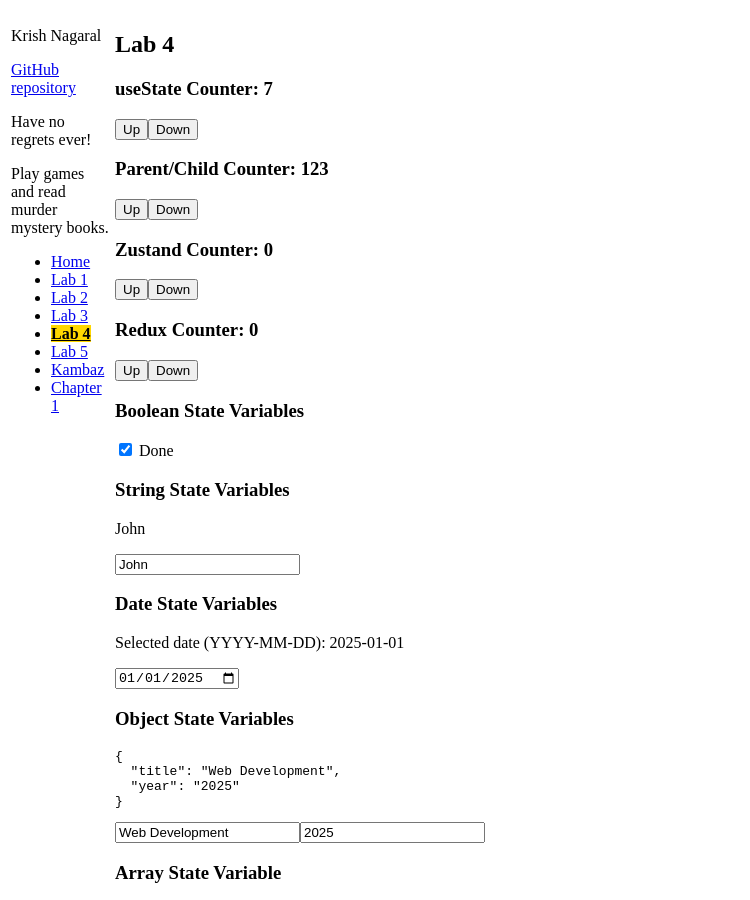
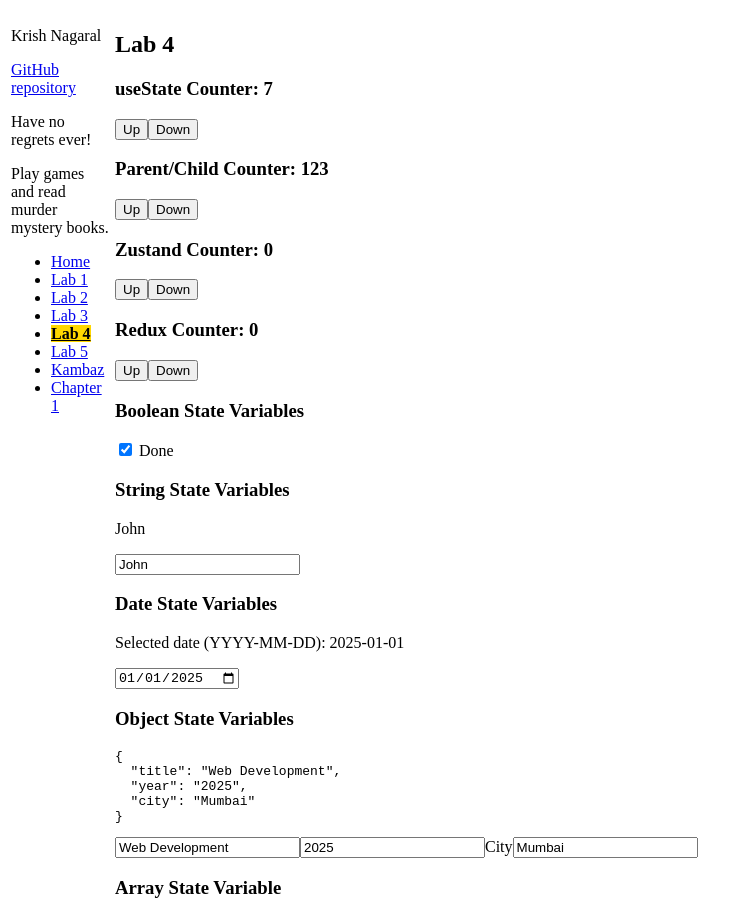
Before and after one commit to Blanq-one/webdev-client, a Next.js app: page /labs/lab4 in a window 1280 px wide. Shown: the top 900 px of the page, without its empty margins (0-750 px from the left). Built offline with nearby package versions, Linux system fonts and the light colour scheme.

Commit message:
a4: lab4 state demos and object city

```diff
--- a/app/labs/lab4/ObjectStateVariable.tsx
+++ b/app/labs/lab4/ObjectStateVariable.tsx
@@ -1,7 +1,7 @@
 "use client";
 import { useState } from "react";
 export default function ObjectStateVariable() {
-  const [course, setCourse] = useState({ title: "Web Development", year: "2025" });
+  const [course, setCourse] = useState({ title: "Web Development", year: "2025", city: "Mumbai" });
   return (
     <div id="wd-object-state-variables">
       <h3>Object State Variables</h3>
@@ -16,6 +16,12 @@ export default function ObjectStateVariable() {
         value={course.year}
         onChange={(e) => setCourse({ ...course, year: e.target.value })}
       />
+      <label htmlFor="wd-object-city">City</label>
+      <input
+        id="wd-object-city"
+        value={course.city}
+        onChange={(e) => setCourse({ ...course, city: e.target.value })}
+      />
     </div>
   );
 }
```
